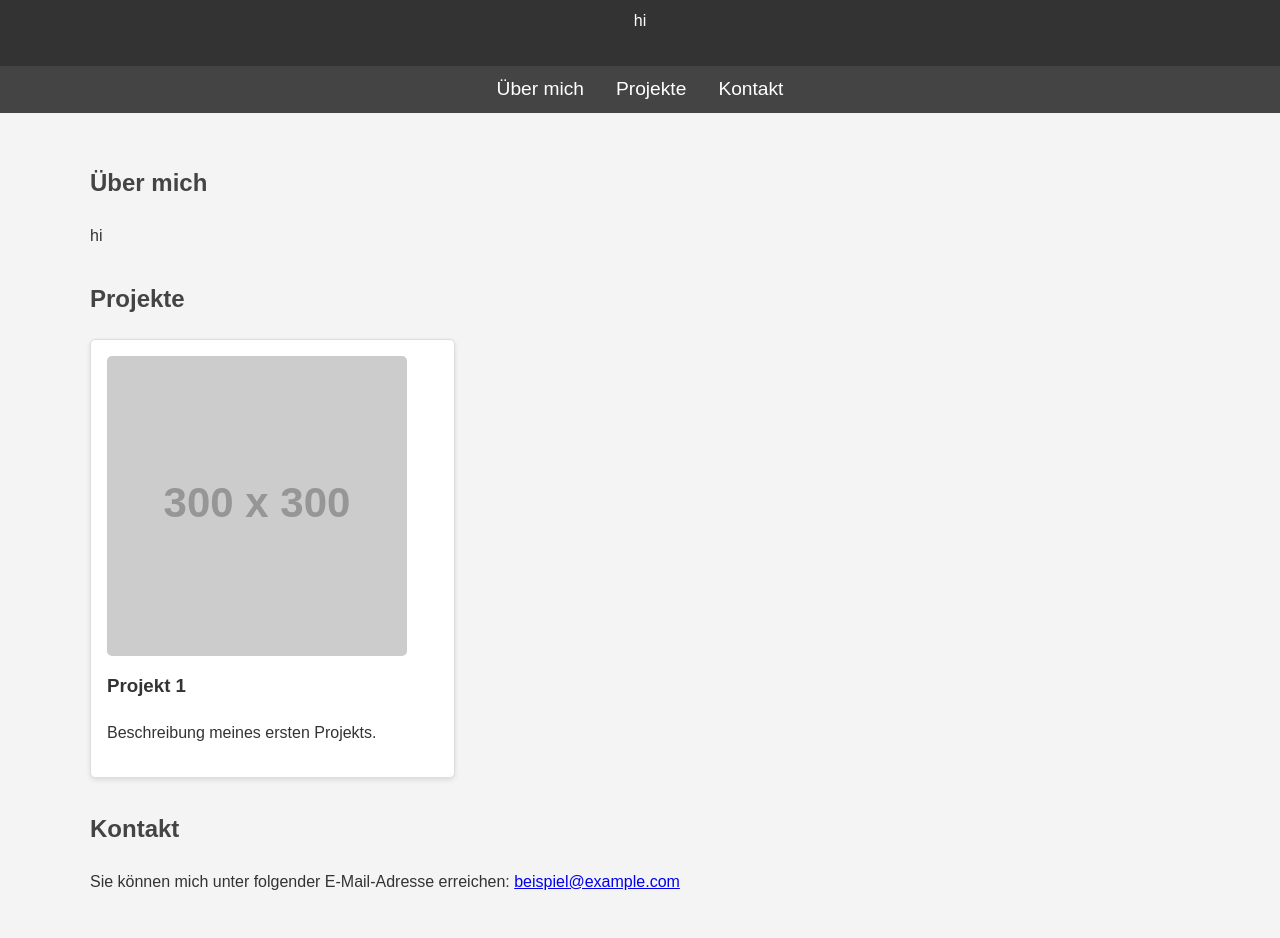
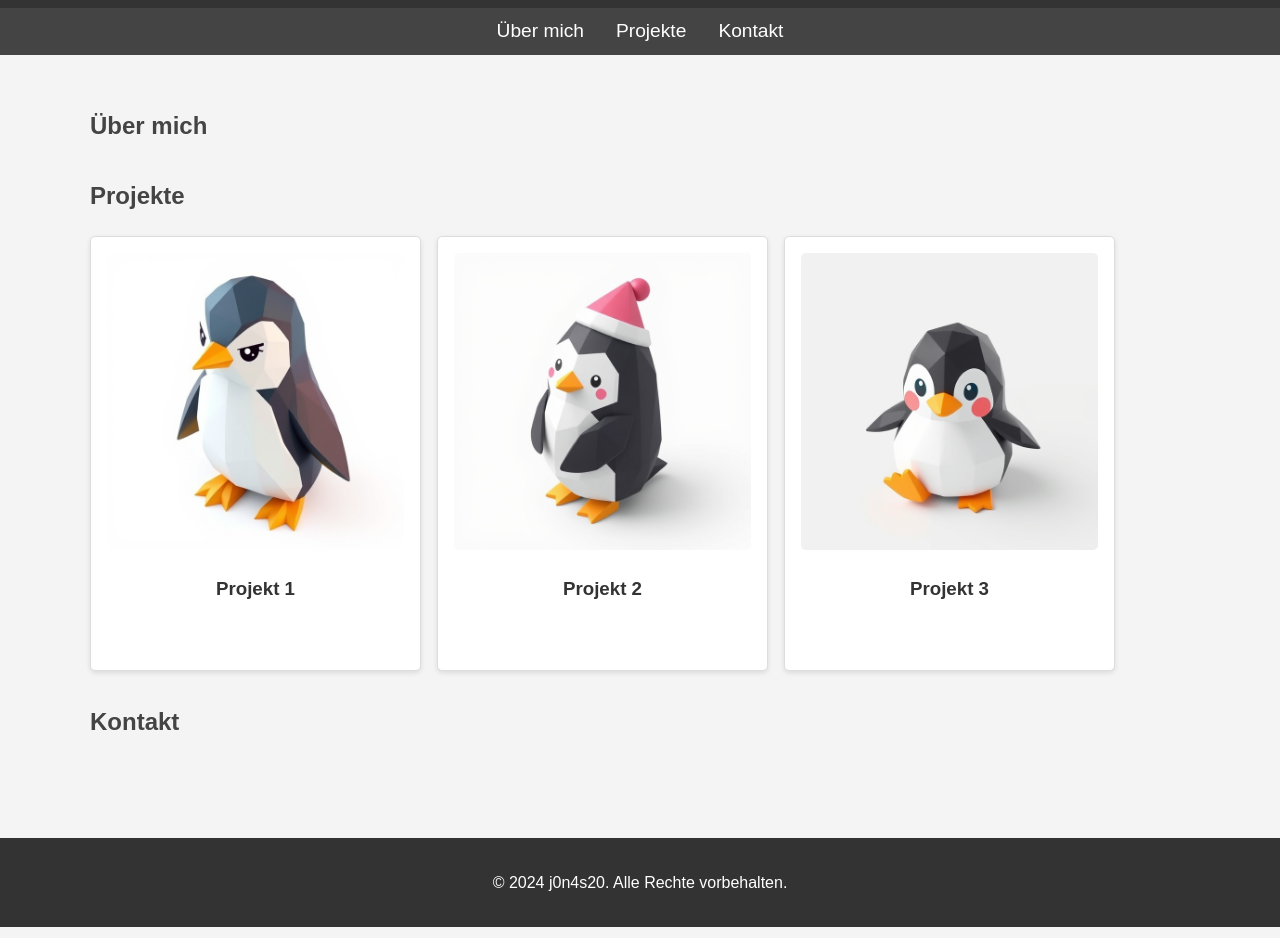
Before and after one commit to j0n4s20/j0n4s20.github.io, a plain HTML site: page index.html in a window 1280 px wide. Shown: the part 75-1013 px from the top of the page. Drawn offline with Linux system fonts and the light colour scheme; placeholder pictures from the web are drawn by us.

Commit message:
projects; favicon

```diff
--- a/index.html
+++ b/index.html
@@ -1,9 +1,11 @@
 <!DOCTYPE html>
 <html lang="de">
+
 <head>
     <meta charset="UTF-8">
     <meta name="viewport" content="width=device-width, initial-scale=1.0">
-    <title>Portfolio</title>
+    <link rel="icon" href="assets/favicon.ico" type="image/x-icon">
+    <title>j0n4s20</title>
     <style>
         body {
             font-family: Arial, sans-serif;
@@ -13,46 +15,56 @@
             background-color: #f4f4f4;
             color: #333;
         }
+
         header {
             background: #333;
             color: #fff;
             padding: 1rem 0;
             text-align: center;
         }
+
         header h1 {
             margin: 0;
         }
+
         nav {
             background: #444;
             display: flex;
             justify-content: center;
             padding: 0.5rem 0;
         }
+
         nav a {
             color: #fff;
             text-decoration: none;
             margin: 0 1rem;
             font-size: 1.2rem;
         }
+
         nav a:hover {
             text-decoration: underline;
         }
+
         .container {
             max-width: 1100px;
             margin: auto;
             padding: 2rem;
         }
+
         .section {
             margin-bottom: 2rem;
         }
+
         .section h2 {
             color: #444;
         }
+
         .projects {
             display: flex;
             flex-wrap: wrap;
             gap: 1rem;
         }
+
         .project {
             background: #fff;
             border: 1px solid #ddd;
@@ -60,14 +72,26 @@
             padding: 1rem;
             width: calc(33% - 2rem);
             box-shadow: 0 2px 5px rgba(0, 0, 0, 0.1);
+            display: flex;
+            flex-direction: column;
+            justify-content: flex-start;
+            align-items: center;
+            box-sizing: border-box;
         }
+
         .project img {
             max-width: 100%;
+            height: auto;
             border-radius: 5px;
+            display: block;
+            margin-bottom: 1rem;
         }
+
+
         .project h3 {
             margin-top: 0.5rem;
         }
+
         footer {
             background: #333;
             color: #fff;
@@ -77,10 +101,10 @@
         }
     </style>
 </head>
+
 <body>
     <header>
-        <h1>Portfolio</h1>
-        <p>hi</p>
+        <h1>j0n4s20</h1>
     </header>
     <nav>
         <a href="#about">Über mich</a>
@@ -90,25 +114,36 @@
     <div class="container">
         <section id="about" class="section">
             <h2>Über mich</h2>
-            <p>hi</p>
+            <p></p>
         </section>
         <section id="projects" class="section">
             <h2>Projekte</h2>
             <div class="projects">
                 <div class="project">
-                    <img src="https://via.placeholder.com/300" alt="Projekt 1">
+                    <img src="assets/img/angry_pengu.jpg" alt="1">
                     <h3>Projekt 1</h3>
-                    <p>Beschreibung meines ersten Projekts.</p>
+                    <p></p>
+                </div>
+                <div class="project">
+                    <img src="assets/img/santa_pengu.jpg" alt="1">
+                    <h3>Projekt 2</h3>
+                    <p></p>
+                </div>
+                <div class="project">
+                    <img src="assets/img/happy_pengu.jpg" alt="1">
+                    <h3>Projekt 3</h3>
+                    <p></p>
                 </div>
             </div>
         </section>
         <section id="contact" class="section">
             <h2>Kontakt</h2>
-            <p>Sie können mich unter folgender E-Mail-Adresse erreichen: <a href="mailto:beispiel@example.com">beispiel@example.com</a></p>
+            <p></a></p>
         </section>
     </div>
     <footer>
-        <p>&copy; 2024 Mein Portfolio. Alle Rechte vorbehalten.</p>
+        <p>&copy; 2024 j0n4s20. Alle Rechte vorbehalten.</p>
     </footer>
 </body>
+
 </html>
```
Also changed, not shown: assets/favicon.ico (added), assets/img/angry_pengu.jpg (added), assets/img/happy_pengu.jpg (added), assets/img/santa_pengu.jpg (added).
